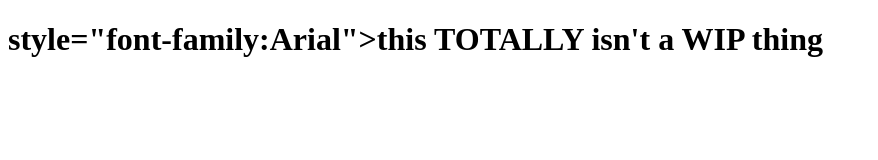
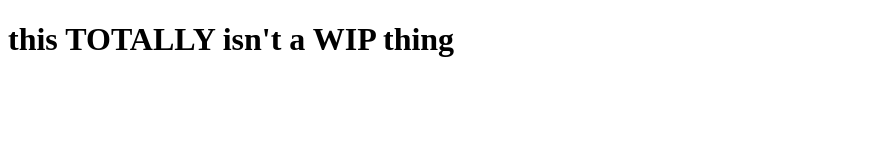
Before and after one commit to JackspajfMain/JackspajfMain.github.io, a plain HTML site: page index.html in a window 1280 px wide. Shown: the whole page, without its empty margins (0-878 px from the left). Drawn offline with Linux system fonts and the light colour scheme.

Commit message:
Update index.html

```diff
--- a/index.html
+++ b/index.html
@@ -1,9 +1,9 @@
 <!DOCTYPE html>
 <html>
 	<head>
-		<title>JackspajfMain.github.io</title>
+		<title>le test</title>
 	</head>
 	<body>
-		<h1>style="font-family:Arial">this TOTALLY isn't a WIP thing</h1>
+		<h1>this TOTALLY isn't a WIP thing</h1>
 	</body>
 </html>
```
